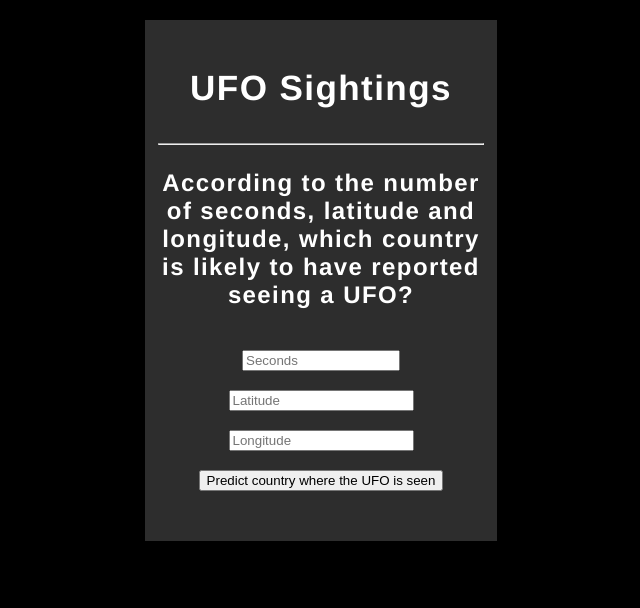
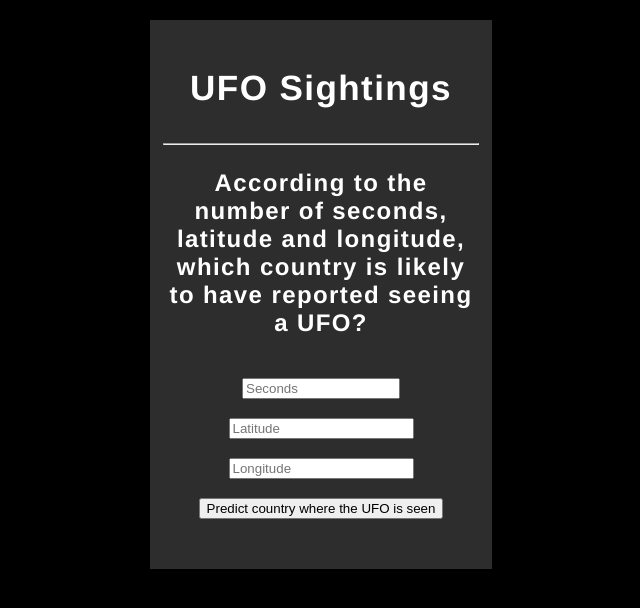
Before and after one commit to izzypatrick21/ufo-sightings, a Flask app: page / in a window 1280 px wide. Shown: the top 608 px of the page, without its empty margins (327-967 px from the left). Run offline with Flask 2, Linux system fonts and the light colour scheme; parts of the project's set-up code (start-up, migrations or seed data) failed here and were passed over.

Commit message:
css changes

```diff
--- a/web-app/static/css/styles.css
+++ b/web-app/static/css/styles.css
@@ -14,7 +14,7 @@ input {
 }
 
 .grid {
-	width: 350px;
+	width: 340px;
 	min-height: 100px;
 	border: 1px solid #2d2d2d;
 	display: grid;
```
